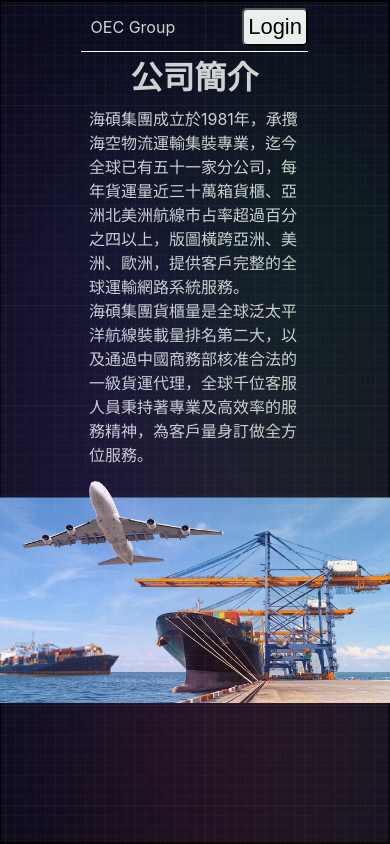
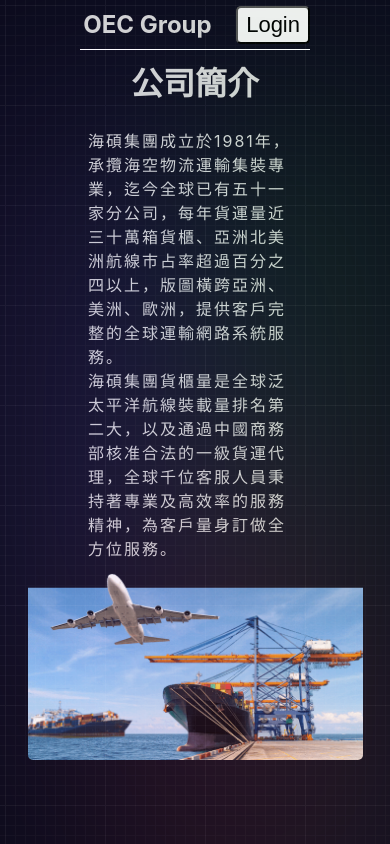
Before and after one commit to ycl818/OEC_react_test, a React (Create React App) app: page / in a window 390 px wide. Built offline with nearby package versions, Linux system fonts and the light colour scheme; no server answers.

Commit message:
update style and add Loader

```diff
--- a/package.json
+++ b/package.json
@@ -13,6 +13,7 @@
     "react": "^18.2.0",
     "react-dom": "^18.2.0",
     "react-icons": "^4.12.0",
+    "react-loader-spinner": "^5.4.5",
     "react-router-dom": "^6.20.0",
     "react-scripts": "5.0.1",
     "web-vitals": "^2.1.4"
--- a/src/Left.css
+++ b/src/Left.css
@@ -24,4 +24,6 @@
   cursor: pointer;
   min-width: 55px;
   width: 100%;
+
+  font-size: 22px;
 }
--- a/src/Right.css
+++ b/src/Right.css
@@ -3,10 +3,10 @@
   float: left;
   width: 90%;
   height: 100%;
-  border-top: 2px solid black;
+  /* border-top: 2px solid black;
   border-bottom: 2px solid black;
   border-left: 1px solid black;
-  border-right: 2px solid black;
+  border-right: 2px solid black; */
   /* min-width: 777px; */
   margin: auto;
   padding: 0 5rem 5rem 5rem;
@@ -19,9 +19,9 @@
   .breifIntro {
     flex-direction: column;
   }
-
   .breifIntro img {
-    width: 400px;
+    width: 335px;
+    border-radius: 5px;
   }
 }
 .breifIntro {
@@ -31,13 +31,28 @@
   gap: 0.5rem;
 }
 
+.breifIntro p {
+  letter-spacing: 2px;
+}
+
+.breifIntro img {
+  border-radius: 5px;
+}
+
 .companyInfoTitle {
   text-align: center;
+  margin-bottom: 1rem;
+  margin-top: 0.5rem;
 }
+
 .companyInfo {
   display: flex;
   flex-direction: column;
   max-width: 700px;
-  border: 1px solid black;
+  /* border: 1px solid black; */
   margin: auto;
 }
+
+.companyInfo p {
+  letter-spacing: 2px;
+}
--- a/src/Right.js
+++ b/src/Right.js
@@ -37,7 +37,7 @@ function Right() {
 
       {auth?.accessToken && (
         <>
-          <h1 className="companyInfoTitle">Logged in 簡介</h1>
+          <h2 className="companyInfoTitle">Logged in 簡介</h2>
           <motion.section
             className="companyInfo"
             initial={{ opacity: 0, scale: 0.5 }}
@@ -67,7 +67,7 @@ function Right() {
                 <small>
                   <strong> [客戶導向 永續經營]</strong>
                   <br />
-                  　以客戶產業整體資源為導向，將數位化技術服務導入計畫，設定短中長期目標，並搭配各項專案策略逐步實行，期許達到永續經營理念，並提升客戶黏著度。
+                  以客戶產業整體資源為導向，將數位化技術服務導入計畫，設定短中長期目標，並搭配各項專案策略逐步實行，期許達到永續經營理念，並提升客戶黏著度。
                 </small>
               </span>
             </p>
@@ -76,7 +76,7 @@ function Right() {
                 <small>
                   <strong>[多元挑戰 變中求進]</strong>
                   <br />
-                  　同仁在工作任務的多元挑戰下，能持續相互交流，不斷成長。營造多元工作環境；深信好的人才能為公司創造價值，將每位同仁視為公司重要資產，齊力維持，並期許吸引更多優秀人才加入團隊。
+                  同仁在工作任務的多元挑戰下，能持續相互交流，不斷成長。營造多元工作環境；深信好的人才能為公司創造價值，將每位同仁視為公司重要資產，齊力維持，並期許吸引更多優秀人才加入團隊。
                 </small>
               </span>
             </p>
--- a/src/api/axios.js
+++ b/src/api/axios.js
@@ -1,6 +1,6 @@
 import axios from "axios";
 
 export default axios.create({
-  // baseURL: "https://oec-react-test-yc-api.onrender.com",
-  baseURL: "http://localhost:3500",
+  baseURL: "https://oec-react-test-yc-api.onrender.com",
+  // baseURL: "http://localhost:3500",
 });
--- a/src/components/Accordion/Accordion.css
+++ b/src/components/Accordion/Accordion.css
@@ -1,7 +1,8 @@
 .accordion {
   margin: auto;
   max-width: 700px;
-  border: 1px solid black;
+  border: 1px solid rgba(240, 234, 234, 0.1);
+  margin-top: 0.5rem;
 }
 
 .accordion-header {
--- a/src/components/Accordion/Accordion.js
+++ b/src/components/Accordion/Accordion.js
@@ -84,7 +84,12 @@ const Accordion = () => {
             {activeTab === 1 && (
               <div>
                 <p>Username: {auth?.user}</p>
-                <p>Password: {auth?.password}</p>
+                <p>
+                  Password:{" "}
+                  {auth?.password
+                    ? auth.password
+                    : "I could only provide hashed password here"}
+                </p>
               </div>
             )}
           </div>
--- /dev/null
+++ b/src/components/Loader/PuffLoader.js
@@ -0,0 +1,29 @@
+import React from "react";
+import { Puff } from "react-loader-spinner";
+
+const PuffLoader = () => {
+  return (
+    <div
+      style={{
+        display: "flex",
+        justifyContent: "center",
+        alignItems: "center",
+        margin: "auto",
+      }}
+    >
+      <p style={{ position: "absolute" }}>Loading</p>
+      <Puff
+        height="100"
+        width="100"
+        radius={8}
+        color="#ffffff"
+        ariaLabel="puff-loading"
+        wrapperStyle={{ margin: "0 auto" }}
+        wrapperClass=""
+        visible={true}
+      />
+    </div>
+  );
+};
+
+export default PuffLoader;
--- a/src/components/LoginForm/Login.css
+++ b/src/components/LoginForm/Login.css
@@ -36,13 +36,14 @@ a, a:visited {
   color: #fff;
 }
 
+
 input[type="text"],
 input[type="password"],
-button,
+.loginForm button,
 textarea {
 font-size: 22px;
 padding: 0.25rem;
-
+color: rgb(238, 216, 187);
 }
 
 label {
@@ -67,6 +68,7 @@ margin-top: 1rem;
   border-radius: 2.5rem;
   border: 2px solid transparent;
   transition: 0.3s ease;
+  color: rgb(132, 204, 135);
 }
 
 .loginForm button:hover {
--- a/src/components/Navbar/Navbar.css
+++ b/src/components/Navbar/Navbar.css
@@ -13,13 +13,13 @@
   height: 100%;
 }
 
-.wrapper span {
+.wrapper h2 {
   cursor: pointer;
-  padding: 0.6rem;
+  padding: 0.2rem;
 }
 
-.wrapper span:hover {
-  background-color: white;
+.wrapper h2:hover {
+  background-color: rgb(206, 195, 195);
   color: black;
   border-radius: 1.5rem;
 }
@@ -27,6 +27,8 @@
 .navBtn button {
   cursor: pointer;
   border-radius: 5px;
+  font-size: 22px;
+  padding: 0.25rem 0.5rem;
 }
 
 .navBtn button:hover {
--- a/src/components/Navbar/Navbar.js
+++ b/src/components/Navbar/Navbar.js
@@ -21,20 +21,20 @@ const Navbar = () => {
   return (
     <div className="navbar">
       <div className="wrapper">
-        <motion.span
+        <motion.h2
           initial={{ opacity: 0, scale: 0.5 }}
           animate={{ opacity: 1, scale: 1 }}
           transition={{ duration: 0.5 }}
           onClick={() => navigate("/")}
         >
           OEC Group
-        </motion.span>
-        {auth?.user ? (
+        </motion.h2>
+        {auth?.accessToken ? (
           <div className="navBtn">
             <button onClick={signOut}>Logout</button>
           </div>
         ) : (
-          <div className="navBtn">
+          <div className="navBtn ">
             <button onClick={() => navigate("/login")}>Login</button>
           </div>
         )}
--- a/src/components/PersistLogin.js
+++ b/src/components/PersistLogin.js
@@ -3,6 +3,7 @@ import { useState } from "react";
 import useRefreshToken from "../hooks/useRefreshToken";
 import useAuth from "../hooks/useAuth";
 import { Outlet } from "react-router-dom";
+import PuffLoader from "./Loader/PuffLoader";
 
 const PersistLogin = () => {
   const [isLoading, setIsLoading] = useState(true);
@@ -28,7 +29,7 @@ const PersistLogin = () => {
     console.log(`aT: ${JSON.stringify(auth?.accessToken)}`);
   }, [isLoading]);
 
-  return <>{isLoading ? <p>Loading ...</p> : <Outlet />}</>;
+  return <>{isLoading ? <PuffLoader /> : <Outlet />}</>;
 };
 
 export default PersistLogin;
```
Also changed, not shown: 1 other file (tests, documents, lock files or other folders).
